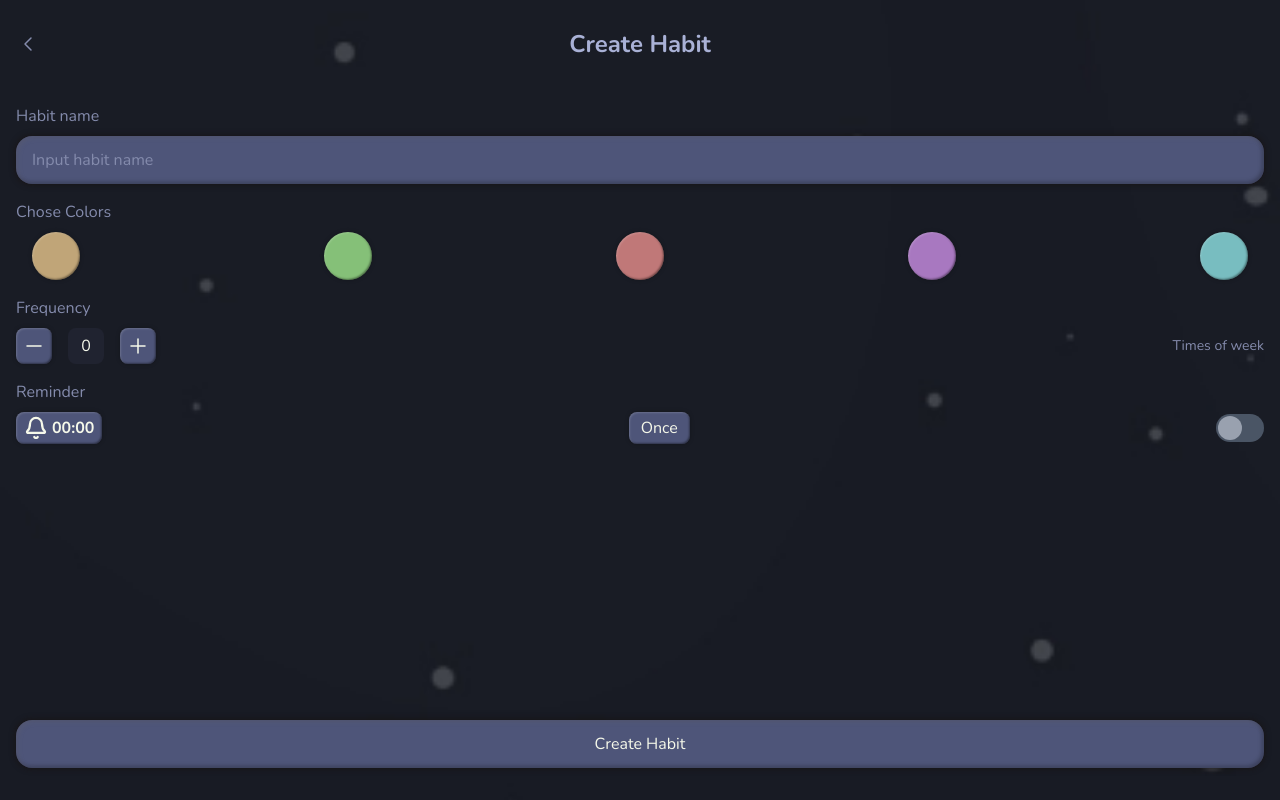
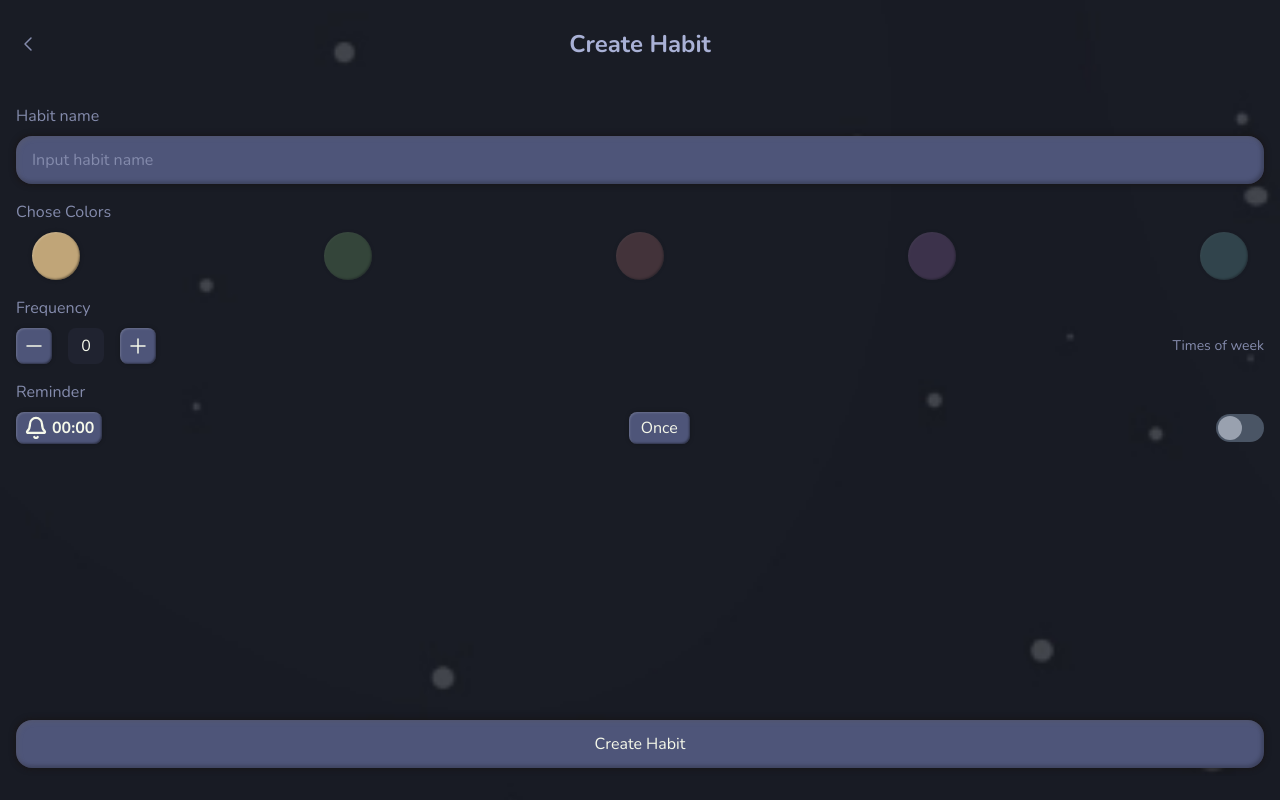
Before and after one commit to OleksandrKirkov/HabitTrackerFrontend, a Next.js app: page /create-habit in a window 1280 px wide. Built offline with nearby package versions, Linux system fonts and the light colour scheme.

Commit message:
feat: create useCreateHabit hook and update create-habit screen

```diff
--- a/src/components/screens/create-habit/create-habit.tsx
+++ b/src/components/screens/create-habit/create-habit.tsx
@@ -1,12 +1,13 @@
-import { ButtonHTMLAttributes, HTMLAttributes, useState } from 'react'
+import { ButtonHTMLAttributes, HTMLAttributes, useCallback } from 'react'
 
 import { MinusIcon, NotificationIcon, PlusIcon } from '@/components/svg'
 import { TextField } from '@/components/ui/text-field/text-field'
 import { ToggleSwitch } from '@/components/ui/toggle-switch/toggle-switch'
-import { ReminderRepeat } from '@/types/habit.type'
+import { HabitColor } from '@/types/habit.type'
 import { getColorMap } from '@/utils/get-color-map'
 
 import { Header } from './header/header'
+import { useCreateHabit } from './hooks/useCreateHabit'
 
 interface FieldProps extends HTMLAttributes<HTMLDivElement> {
     title: string
@@ -21,8 +22,20 @@ function Field({ children, title, ...props }: FieldProps) {
     )
 }
 
-function ColorItem({ color }: { color: string }) {
-    return <div className={`w-12 h-12 rounded-full shadow-item ${getColorMap('bg', color)}`}></div>
+interface ColorItemProps extends ButtonHTMLAttributes<HTMLButtonElement> {
+    activeColor: HabitColor
+    color: HabitColor
+}
+
+function ColorItem({ activeColor, children, color, ...props }: ColorItemProps) {
+    return (
+        <button
+            className={`w-12 h-12 rounded-full shadow-item transition-opacity ${activeColor === color ? 'opacity-100' : 'opacity-25'} ${getColorMap('bg', color)}`}
+            {...props}
+        >
+            {children}
+        </button>
+    )
 }
 
 function Button({ children, className, ...props }: ButtonHTMLAttributes<HTMLButtonElement>) {
@@ -37,9 +50,29 @@ function Button({ children, className, ...props }: ButtonHTMLAttributes<HTMLButt
 }
 
 export function CreateHabit() {
-    const [frequencyTimeState] = useState(0)
-    const [reminderTimeState] = useState('00:00')
-    const [reminderRepeatState] = useState<ReminderRepeat>('Once')
+    const {
+        color,
+        frequencyTime,
+        name,
+        onChangeColor,
+        onChangeFrequencyTime,
+        onChangeName,
+        onChangeReminderRepeat,
+        onChangeReminderTime,
+        onToggleReminderState,
+        reminder,
+    } = useCreateHabit()
+
+    const onChangeReminderRepeatHandler = useCallback(() => {
+        switch (reminder.repeat) {
+            case 'Daily':
+                onChangeReminderRepeat('Once')
+                break
+            case 'Once':
+                onChangeReminderRepeat('Daily')
+                break
+        }
+    }, [reminder.repeat, onChangeReminderRepeat])
 
     return (
         <div className='w-screen h-screen py-4 flex flex-col'>
@@ -47,32 +80,64 @@ export function CreateHabit() {
 
             <div className='w-full p-4 flex flex-col grow'>
                 <Field className='mb-4' title='Habit name'>
-                    <TextField placeholder='Input habit name' />
+                    <TextField
+                        placeholder='Input habit name'
+                        value={name}
+                        onChange={(e) => onChangeName(e.target.value)}
+                    />
                 </Field>
 
                 <Field className='mb-4' title='Chose Colors'>
                     <div className='flex items-center px-4 justify-between gap-1'>
-                        <ColorItem color='yellow' />
-                        <ColorItem color='green' />
-                        <ColorItem color='red' />
-                        <ColorItem color='violet' />
-                        <ColorItem color='blue' />
+                        <ColorItem
+                            color='yellow'
+                            activeColor={color}
+                            onClick={() => onChangeColor('yellow')}
+                        />
+                        <ColorItem
+                            color='green'
+                            activeColor={color}
+                            onClick={() => onChangeColor('green')}
+                        />
+                        <ColorItem
+                            color='red'
+                            activeColor={color}
+                            onClick={() => onChangeColor('red')}
+                        />
+                        <ColorItem
+                            color='violet'
+                            activeColor={color}
+                            onClick={() => onChangeColor('violet')}
+                        />
+                        <ColorItem
+                            color='blue'
+                            activeColor={color}
+                            onClick={() => onChangeColor('blue')}
+                        />
                     </div>
                 </Field>
 
                 <Field className='mb-4' title='Frequency'>
                     <div className='flex items-center gap-4'>
-                        <Button className='bg-primary'>
+                        <Button
+                            className='bg-primary'
+                            onClick={() => onChangeFrequencyTime('minus')}
+                        >
                             <MinusIcon className='w-6 h-6 stroke-white' />
                         </Button>
                         <div className='w-9 h-9 rounded-lg bg-secondary flex items-center justify-center'>
-                            <p className='leading-none text-white'>{frequencyTimeState}</p>
+                            <p className='leading-none text-white'>{frequencyTime}</p>
                         </div>
-                        <Button className='bg-primary'>
+                        <Button
+                            className='bg-primary'
+                            onClick={() => onChangeFrequencyTime('plus')}
+                        >
                             <PlusIcon className='w-6 h-6 stroke-white' />
                         </Button>
 
-                        <p className='text-text text-sm ml-auto'>Times of week</p>
+                        <p className='text-text text-sm ml-auto'>
+                            {frequencyTime === 7 ? 'Everyday' : 'Times of week'}
+                        </p>
                     </div>
                 </Field>
 
@@ -80,14 +145,15 @@ export function CreateHabit() {
                     <div className='flex items-center justify-between gap-2'>
                         <button className='bg-primary rounded-lg px-2 py-1 flex items-center gap-1 shadow-item'>
                             <NotificationIcon className={`w-6 h-6 stroke-white`} />
-                            <p className='font-bold leading-none text-white'>{reminderTimeState}</p>
+                            <p className='font-bold leading-none text-white'>{reminder.time}</p>
                         </button>
-                        <button className='bg-primary rounded-lg px-3 py-2 shadow-item'>
-                            <p className='fontbold leading-none text-white'>
-                                {reminderRepeatState}
-                            </p>
+                        <button
+                            className='bg-primary rounded-lg px-3 py-2 shadow-item'
+                            onClick={onChangeReminderRepeatHandler}
+                        >
+                            <p className='fontbold leading-none text-white'>{reminder.repeat}</p>
                         </button>
-                        <ToggleSwitch />
+                        <ToggleSwitch checked={reminder.enabled} onChange={onToggleReminderState} />
                     </div>
                 </Field>
 
--- /dev/null
+++ b/src/components/screens/create-habit/hooks/useCreateHabit.ts
@@ -0,0 +1,61 @@
+import { useCallback, useState } from 'react'
+
+import { HabitColor, HabitReminder, ReminderRepeat } from '@/types/habit.type'
+
+export function useCreateHabit() {
+    const [nameState, setNameState] = useState('')
+    const [colorState, setColorState] = useState<HabitColor>('yellow')
+
+    const [frequencyTimeState, setFrequencyTimeState] = useState(0)
+
+    const [reminderState, setReminderState] = useState<HabitReminder>({
+        enabled: false,
+        repeat: 'Once',
+        time: '00:00',
+    })
+
+    const onChangeName = useCallback((name: string) => {
+        setNameState(name)
+    }, [])
+
+    const onChangeColor = useCallback((color: HabitColor) => {
+        setColorState(color)
+    }, [])
+
+    const onChangeFrequencyTime = useCallback((type: 'minus' | 'plus') => {
+        switch (type) {
+            case 'plus':
+                setFrequencyTimeState((prev) => prev + 1)
+                break
+            case 'minus':
+                setFrequencyTimeState((prev) => prev - 1)
+                break
+        }
+    }, [])
+
+    const onToggleReminderState = useCallback((checked: boolean) => {
+        setReminderState((prev) => ({ ...prev, enabled: checked }))
+    }, [])
+
+    const onChangeReminderRepeat = useCallback((type: ReminderRepeat) => {
+        setReminderState((prev) => ({ ...prev, repeat: type }))
+    }, [])
+
+    const onChangeReminderTime = useCallback((time: string) => {
+        setReminderState((prev) => ({ ...prev, time }))
+    }, [])
+
+    return {
+        color: colorState,
+        frequencyTime: frequencyTimeState,
+        name: nameState,
+        onChangeColor,
+
+        onChangeFrequencyTime,
+        onChangeName,
+        onChangeReminderRepeat,
+        onChangeReminderTime,
+        onToggleReminderState,
+        reminder: reminderState,
+    }
+}
```
